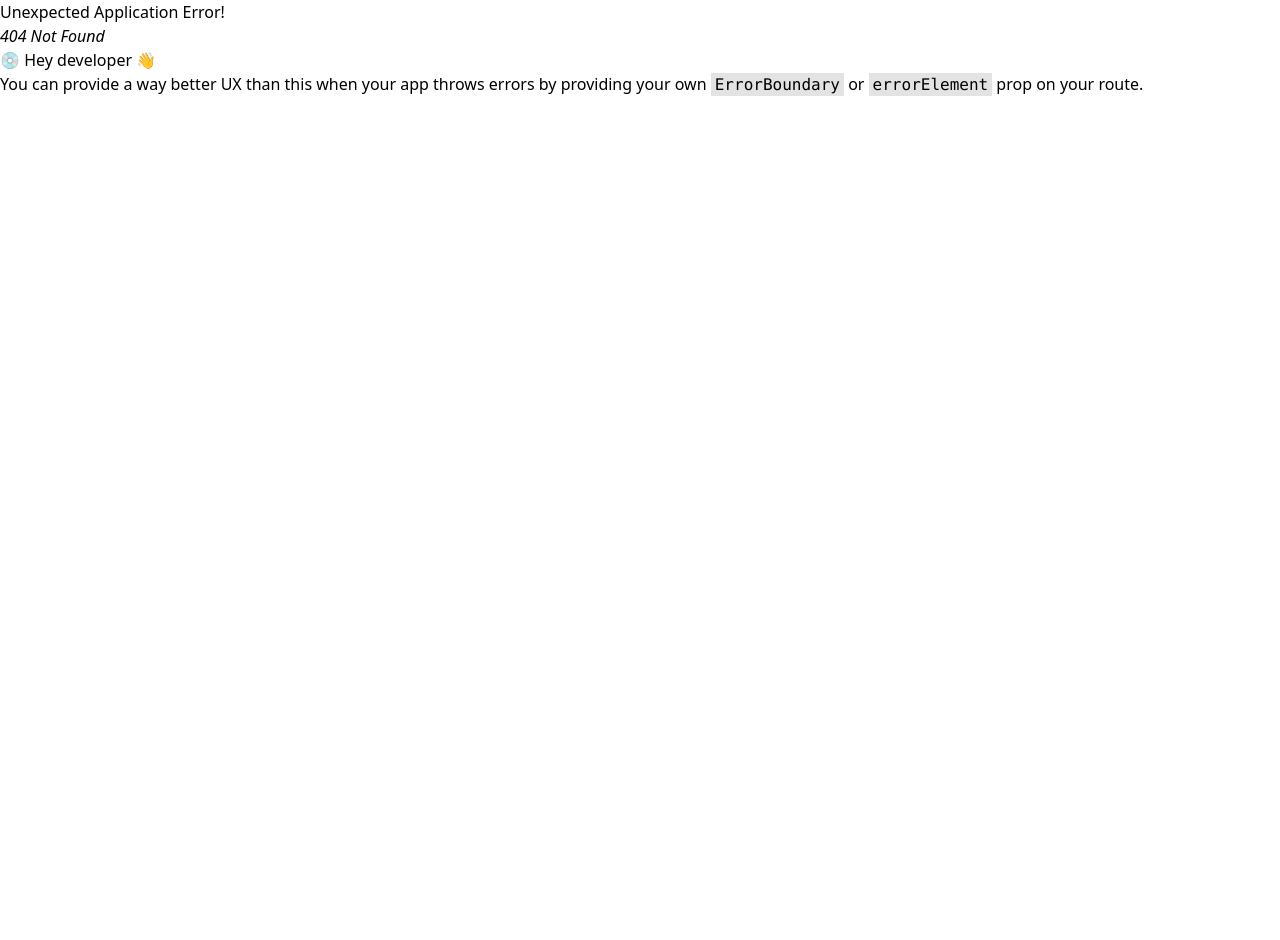
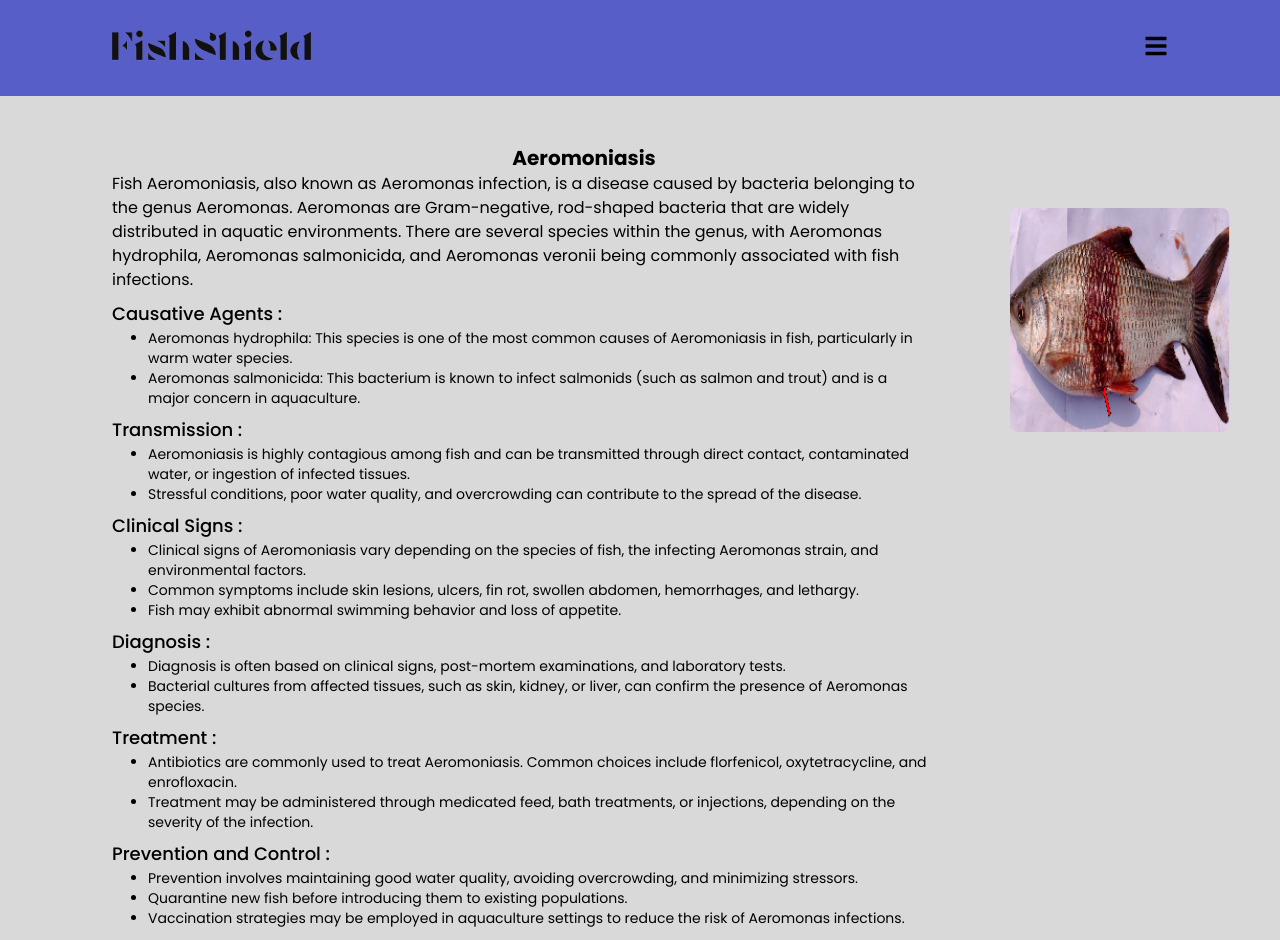
Before and after one commit to eslamar3y/grad_project, a React (Vite) app: page /disease in a window 1280 px wide. Before the commit this address had no page. Shown: the top 940 px of the page. Before the commit the page ends 800 px from the top, so only its background shows below. Built offline with nearby package versions, Linux system fonts and the light colour scheme.

Commit message:
make disease info page

```diff
--- /dev/null
+++ b/src/Pages/Disease/DiseaseInfo.jsx
@@ -0,0 +1,118 @@
+import SimpleNav from "../../components/SimpleNav";
+import FImg from "../../assets/d1.png";
+
+const DiseaseInfo = () => {
+  return (
+    <div className="bg-[#d9d9d9] w-full md:min-h-screen">
+      <SimpleNav />
+      <div className="flex xs:flex-col-reverse sm:flex-col-reverse md:flex-row font-popins ">
+        <div className="pr-0 md:w-3/4 pt-12 md:pl-28 xs:pl-8 xs:pr-8 xs:pb-10 sm:pl-8 sm:pr-8 sm:pb-10">
+          <h1 className="text-xl font-bold text-center pl-32">Aeromoniasis</h1>
+          <p className="">
+            Fish Aeromoniasis, also known as Aeromonas infection, is a disease
+            caused by bacteria belonging to the genus Aeromonas. Aeromonas are
+            Gram-negative, rod-shaped bacteria that are widely distributed in
+            aquatic environments. There are several species within the genus,
+            with Aeromonas hydrophila, Aeromonas salmonicida, and Aeromonas
+            veronii being commonly associated with fish infections.
+          </p>
+          <h2 className="font-medium text-lg mt-2 ">Causative Agents :</h2>
+          <ul className="list-disc ml-9 text-sm">
+            <li>
+              Aeromonas hydrophila: This species is one of the most common
+              causes of Aeromoniasis in fish, particularly in warm water
+              species.
+            </li>
+            <li>
+              Aeromonas salmonicida: This bacterium is known to infect salmonids
+              (such as salmon and trout) and is a major concern in aquaculture.
+            </li>
+          </ul>
+          <h2 className="font-medium text-lg mt-2 ">Transmission :</h2>
+          <ul className="list-disc ml-9 text-sm">
+            <li>
+              Aeromoniasis is highly contagious among fish and can be
+              transmitted through direct contact, contaminated water, or
+              ingestion of infected tissues.
+            </li>
+            <li>
+              Stressful conditions, poor water quality, and overcrowding can
+              contribute to the spread of the disease.
+            </li>
+          </ul>
+          <h2 className="font-medium text-lg mt-2 ">Clinical Signs :</h2>
+          <ul className="list-disc ml-9 text-sm">
+            <li>
+              Clinical signs of Aeromoniasis vary depending on the species of
+              fish, the infecting Aeromonas strain, and environmental factors.
+            </li>
+            <li>
+              Common symptoms include skin lesions, ulcers, fin rot, swollen
+              abdomen, hemorrhages, and lethargy.
+            </li>
+            <li>
+              Fish may exhibit abnormal swimming behavior and loss of appetite.
+            </li>
+          </ul>
+          <h2 className="font-medium text-lg mt-2 ">Diagnosis :</h2>
+          <ul className="list-disc ml-9 text-sm">
+            <li>
+              Diagnosis is often based on clinical signs, post-mortem
+              examinations, and laboratory tests.
+            </li>
+            <li>
+              Bacterial cultures from affected tissues, such as skin, kidney, or
+              liver, can confirm the presence of Aeromonas species.
+            </li>
+          </ul>
+          <h2 className="font-medium text-lg mt-2 ">Treatment :</h2>
+          <ul className="list-disc ml-9 text-sm">
+            <li>
+              Antibiotics are commonly used to treat Aeromoniasis. Common
+              choices include florfenicol, oxytetracycline, and enrofloxacin.
+            </li>
+            <li>
+              Treatment may be administered through medicated feed, bath
+              treatments, or injections, depending on the severity of the
+              infection.
+            </li>
+          </ul>
+          <h2 className="font-medium text-lg mt-2 ">
+            Prevention and Control :
+          </h2>
+          <ul className="list-disc ml-9 text-sm">
+            <li>
+              Prevention involves maintaining good water quality, avoiding
+              overcrowding, and minimizing stressors.
+            </li>
+            <li>
+              Quarantine new fish before introducing them to existing
+              populations.
+            </li>
+            <li>
+              Vaccination strategies may be employed in aquaculture settings to
+              reduce the risk of Aeromonas infections.
+            </li>
+          </ul>
+          <h2 className="font-medium text-lg mt-2 ">Impact on Aquaculture :</h2>
+          <ul className="list-disc ml-9 text-sm">
+            <li>
+              Aeromoniasis can have significant economic impacts on aquaculture
+              by causing mortality, reduced growth rates, and decreased product
+              quality.
+            </li>
+            <li>
+              The disease can spread rapidly in aquaculture facilities, leading
+              to substantial losses if not properly managed.
+            </li>
+          </ul>
+        </div>
+        <div className="md:w-1/4 pt-28 ">
+          <img src={FImg} alt="" className="m-auto" />
+        </div>
+      </div>
+    </div>
+  );
+};
+
+export default DiseaseInfo;
--- /dev/null
+++ b/src/Pages/Expert/ExpertInfo.jsx
@@ -0,0 +1,50 @@
+import SimpleNav from "../../components/SimpleNav";
+import DocImg from "../../assets/D111.png";
+
+const ExpertInfo = () => {
+  return (
+    <div className="bg-[#d9d9d9] w-full md:h-lvh">
+      <SimpleNav />
+      <div className="flex xs:flex-col-reverse sm:flex-col-reverse md:flex-row font-popins ">
+        <div className="md:w-3/4 pt-20 md:pl-28 xs:pl-8 xs:pr-8 xs:pb-10 sm:pl-8 sm:pr-8 sm:pb-10">
+          <h1 className="text-lg">
+            <span className="font-medium">Name:</span> John
+          </h1>
+          <h1 className="text-lg mt-1">
+            <span className="font-medium">Age:</span> 40
+          </h1>
+          <h1 className="text-lg mt-1">
+            <span className="font-medium">Mobile:</span> +12027953213
+          </h1>
+          <h1 className="text-lg mt-1">
+            <span className="font-medium">Email:</span> john926@gmail.com
+          </h1>
+          <h1 className="text-lg mt-1 tracking-wider">
+            <span className="font-medium">Professional information :</span>
+          </h1>
+          <p className="w-11/12 xs:text-justify sm:text-justify">
+            Lorem ipsum dolor sit amet, consectetur adipiscing elit. Sed auctor
+            nisl sit amet nisi fermentum, at bibendum mauris pulvinar. Quisque
+            nec nisl a elit convallis tempus. Duis facilisis, dolor id volutpat
+            ultrices, quam justo interdum neque, vel tempus libero ligula vel
+            libero. In hac habitasse platea dictumst. Vestibulum ante ipsum
+            primis in faucibus orci luctus et ultrices posuere cubilia Curae;
+            Nunc vel nisi non mi tincidunt luctus nec nec ligula. Morbi ac
+            efficitur justo, ut consectetur justo. Proin vel lacinia lacus. Sed
+            vel justo hendrerit, aliquam justo et, facilisis lacus. Curabitur at
+            justo vitae felis feugiat fringilla. Vivamus tempus tincidunt ex,
+            non hendrerit lacus mattis ac. Sed euismod, eros in posuere
+            facilisis, ex velit efficitur quam, vitae ullamcorper dolor mi in
+            nisl. Quisque vel neque orci. Vivamus id pharetra libero, nec
+            elementum sapien. Curabitur sed euismod ligula.
+          </p>
+        </div>
+        <div className="md:w-1/4 pt-20 ">
+          <img src={DocImg} alt="" className="m-auto" />
+        </div>
+      </div>
+    </div>
+  );
+};
+
+export default ExpertInfo;
--- a/src/components/Experts.jsx
+++ b/src/components/Experts.jsx
@@ -1,13 +1,13 @@
 // import { FaArrowLeft } from "react-icons/fa";
 // import { FaArrowRight } from "react-icons/fa";
 // import { useRef, useState } from 'react';
-import doc1 from '../assets/doc1.png';
-import doc2 from '../assets/doc2.png';
-import doc3 from '../assets/doc3.png';
-import doc4 from '../assets/doc4.png';
-import doc5 from '../assets/doc5.png';
+import { NavLink } from "react-router-dom";
+import doc1 from "../assets/doc1.png";
+import doc2 from "../assets/doc2.png";
+import doc3 from "../assets/doc3.png";
+import doc4 from "../assets/doc4.png";
+import doc5 from "../assets/doc5.png";
 import CardSlider from "./CardSlider";
-
 
 export default function Experts() {
   const doctorsData = [
@@ -31,7 +31,6 @@ export default function Experts() {
   //     }
   // }
 
-
   return (
     <section className="pb-8 pt-8">
       <h1 className="text-center font-bold text-[42px]">Experts</h1>
@@ -53,15 +52,23 @@ export default function Experts() {
           <CardSlider>
             {doctorsData.map((doctor) => {
               return (
+                <NavLink to="/expert" key={doctor.id}>
                   <div className="p-4" key={doctor.id}>
-                                    <img className="bg-mainColor w-full object-contain h-60" src={doctor.image} alt="disease-image" />
-                                    <p className='bg-slate-100 w-full py-3 text-center mx-auto rounded-b-md font-semibold'>Dr.{doctor.name}</p>
+                    <img
+                      className="bg-mainColor w-full object-contain h-60"
+                      src={doctor.image}
+                      alt="disease-image"
+                    />
+                    <p className="bg-slate-100 w-full py-3 text-center mx-auto rounded-b-md font-semibold">
+                      Dr.{doctor.name}
+                    </p>
                   </div>
-                            )
+                </NavLink>
+              );
             })}
           </CardSlider>
         </section>
       </div>
     </section>
-    )
+  );
 }
--- a/src/components/FishDiseases.jsx
+++ b/src/components/FishDiseases.jsx
@@ -1,26 +1,26 @@
-import deseas1 from '../assets/d1.png';
-import deseas2 from '../assets/d2.png';
-import deseas3 from '../assets/d3.png';
-import deseas4 from '../assets/d4.png';
-import deseas5 from '../assets/d5.png';
-import deseas6 from '../assets/d6.png';
-import deseas7 from '../assets/d0.png';
+import deseas1 from "../assets/d1.png";
+import deseas2 from "../assets/d2.png";
+import deseas3 from "../assets/d3.png";
+import deseas4 from "../assets/d4.png";
+import deseas5 from "../assets/d5.png";
+import deseas6 from "../assets/d6.png";
+import deseas7 from "../assets/d0.png";
 // import { FaArrowLeft } from "react-icons/fa";
 // import { FaArrowRight } from "react-icons/fa";
 // import { useRef, useState } from 'react';
-import chartImg from '../assets/Chart-container.png';
-import CardSlider from './CardSlider';
-
+import chartImg from "../assets/Chart-container.png";
+import CardSlider from "./CardSlider";
+import { NavLink } from "react-router-dom";
 
 export default function FishDiseases() {
   const diseaseData = [
-        { id: 1, name: 'Parasitic diseases', image: deseas1 },
-        { id: 2, name: 'Parasitic diseases', image: deseas2 },
-        { id: 3, name: 'Parasitic diseases', image: deseas3 },
-        { id: 4, name: 'Parasitic diseases', image: deseas4 },
-        { id: 5, name: 'Parasitic diseases', image: deseas5 },
-        { id: 6, name: 'Parasitic diseases', image: deseas6 },
-        { id: 7, name: 'Parasitic diseases', image: deseas7 },
+    { id: 1, name: "Parasitic diseases", image: deseas1 },
+    { id: 2, name: "Parasitic diseases", image: deseas2 },
+    { id: 3, name: "Parasitic diseases", image: deseas3 },
+    { id: 4, name: "Parasitic diseases", image: deseas4 },
+    { id: 5, name: "Parasitic diseases", image: deseas5 },
+    { id: 6, name: "Parasitic diseases", image: deseas6 },
+    { id: 7, name: "Parasitic diseases", image: deseas7 },
   ];
 
   // const scrollRef = useRef();
@@ -53,15 +53,23 @@ export default function FishDiseases() {
                 </div>
                 <button onClick={() => handelScroll(AmountOfPosition)} className='bg-tranparent px-2 xl:px-3 text-white text-2xl relative right-0'><FaArrowRight /></button>
             </section> */}
-            <section className='w-full mt-20 mb-20'>
+      <section className="w-full mt-20 mb-20">
         <CardSlider>
           {diseaseData.map((disease) => {
             return (
+              <NavLink to="/disease" key={disease.id}>
                 <div className="p-4" key={disease.id}>
-                                <img className="w-full h-60" src={disease.image} alt="disease-image" />
-                                <p className='font-semibold bg-slate-100 p-3 text-center rounded-b-md relative bottom-4'>{disease.name}</p>
+                  <img
+                    className="w-full h-60"
+                    src={disease.image}
+                    alt="disease-image"
+                  />
+                  <p className="font-semibold bg-slate-100 p-3 text-center rounded-b-md relative bottom-4">
+                    {disease.name}
+                  </p>
                 </div>
-                        )
+              </NavLink>
+            );
           })}
         </CardSlider>
       </section>
@@ -79,19 +87,25 @@ export default function FishDiseases() {
                 </div>
                 <img className='w-[220px] mt-3 mx-auto xl:mx-0 xl:mt-0' src={deseas1} alt="fish" />
             </section> */}
-            <section className='container mx-auto px-8'>
-                <h2 className=' text-[#94A3B8] font-bold'>Title</h2>
-                <span className='block w-[15%] h-[0.5px] bg-[#475569]'></span>
-                <div className='chart flex flex-col p-5 xl:flex-row xl:gap-52 xl:items-center'>
-                    <ul className='list-disc'>
-                        <li className=' marker:text-[#1E40AF] marker:text-2xl'>1st week</li>
-                        <li className=' marker:text-[#3B82F6] marker:text-2xl'>2nd week</li>
-                        <li className=' marker:text-[#60A5FA] marker:text-2xl'>3rd week</li>
+      <section className="container mx-auto px-8">
+        <h2 className=" text-[#94A3B8] font-bold">Title</h2>
+        <span className="block w-[15%] h-[0.5px] bg-[#475569]"></span>
+        <div className="chart flex flex-col p-5 xl:flex-row xl:gap-52 xl:items-center">
+          <ul className="list-disc">
+            <li className=" marker:text-[#1E40AF] marker:text-2xl">1st week</li>
+            <li className=" marker:text-[#3B82F6] marker:text-2xl">2nd week</li>
+            <li className=" marker:text-[#60A5FA] marker:text-2xl">3rd week</li>
           </ul>
-                    <img className='w-[135px] mx-auto xl:mx-0' src={chartImg} alt="chart" />
+          <img
+            className="w-[135px] mx-auto xl:mx-0"
+            src={chartImg}
+            alt="chart"
+          />
         </div>
       </section>
-            <button className="block mx-auto rounded-[24px] bg-secondColor text-white px-10 py-4 text-[20px] font-bold mt-10 shadow-custom capitalize">Detailed information</button>
+      <button className="block mx-auto rounded-[24px] bg-secondColor text-white px-10 py-4 text-[20px] font-bold mt-10 shadow-custom capitalize">
+        Detailed information
+      </button>
     </main>
-    )
+  );
 }
--- a/src/components/Head.jsx
+++ b/src/components/Head.jsx
@@ -1,18 +1,22 @@
-import { NavLink } from 'react-router-dom';
-import Logo from '../assets/siteLogo.png';
-import './Head.css'
-import Nav from './Nav';
+import { NavLink } from "react-router-dom";
+import Logo from "../assets/siteLogo.png";
+import "./Head.css";
+import Nav from "./Nav";
 
 export default function Head() {
   return (
     <header className="sticky top-5 z-20 px-5 py-4 2xl:flex 2xl:justify-between 2xl:items-center 2xl:px-8">
-            <div className='flex justify-between items-center flex-wrap'>
-                <img className='2xl:me-24' src={Logo} alt="logo" />
+      <div className="flex justify-between items-center flex-wrap">
+        <NavLink to="/">
+          <img className="2xl:me-24" src={Logo} alt="logo" />
+        </NavLink>
         <Nav />
       </div>
-            <NavLink to='login'>
-                <button className='hidden mt-5 shadow-custom w-[158px] h-[48px] border-black bg-mainColor rounded-2xl 2xl:block 2xl:mt-0'>Signin</button>
+      <NavLink to="login">
+        <button className="hidden mt-5 shadow-custom w-[158px] h-[48px] border-black bg-mainColor rounded-2xl 2xl:block 2xl:mt-0">
+          Signin
+        </button>
       </NavLink>
     </header>
-    )
+  );
 }
--- a/src/components/Nav.jsx
+++ b/src/components/Nav.jsx
@@ -12,37 +12,37 @@ const NavLinks = () => {
         Home
       </NavLink>
       <NavLink
-        to="detection"
+        to="/detection"
         className={({ isActive }) => (isActive ? " font-bold text-xl" : "")}
       >
         Disease Detection
       </NavLink>
       <NavLink
-        to="equipments"
+        to="/equipments"
         className={({ isActive }) => (isActive ? " font-bold text-xl" : "")}
       >
         Farm Equipments
       </NavLink>
       <NavLink
-        to="fishInfo"
+        to="/fishInfo"
         className={({ isActive }) => (isActive ? " font-bold text-xl" : "")}
       >
         Fish Information
       </NavLink>
       <NavLink
-        to="doctors"
+        to="/doctors"
         className={({ isActive }) => (isActive ? " font-bold text-xl" : "")}
       >
         Doctors
       </NavLink>
       <NavLink
-        to="about"
+        to="/about"
         className={({ isActive }) => (isActive ? " font-bold text-xl" : "")}
       >
         About
       </NavLink>
       <NavLink
-        to="chat"
+        to="/chat"
         className={({ isActive }) => (isActive ? " font-bold text-xl" : "")}
       >
         Q&A, Chat
--- a/src/components/SimpleNav.jsx
+++ b/src/components/SimpleNav.jsx
@@ -1,4 +1,5 @@
 // import { NavLink } from "react-router-dom";
+import { NavLink } from "react-router-dom";
 import Logo from "../assets/siteLogo.png";
 import "./Head.css";
 import Nav from "./Nav";
@@ -10,7 +11,9 @@ export default function Head() {
     <header className="  sm:px-28  sm:pt-6  sm:pb-7 xs:px-12 xs:pt-6  xs:pb-7 xl:bg-[#585ec7]">
       {/* <div className="flex justify-between  flex-wrap"> */}
       <div className="flex flex-nowrap items-center justify-between 2xl:text-white">
-        <img className="" src={Logo} alt="logo" />
+        <NavLink to="/">
+          <img className="" src={Logo} alt="logo" />
+        </NavLink>
         <Nav />
       </div>
     </header>
--- a/src/index.css
+++ b/src/index.css
@@ -1,4 +1,4 @@
-@import url("https://fonts.googleapis.com/css2?family=Poppins:wght@400;700;800&display=swap");
+@import url("https://fonts.googleapis.com/css2?family=Poppins:wght@400;500;600;700;800&display=swap");
 @tailwind base;
 @tailwind components;
 @tailwind utilities;
```
Also changed, not shown: src/main.jsx (+13 -3 lines), src/assets/D111.png (added). Lines whose indentation alone changed are shown as unchanged.
